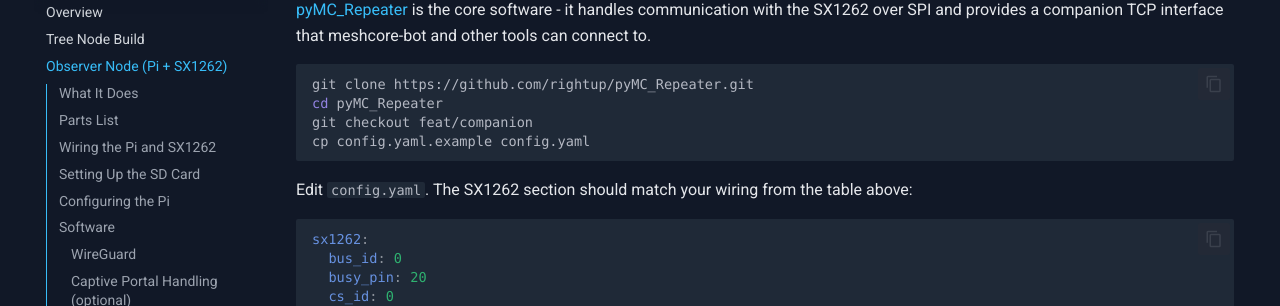
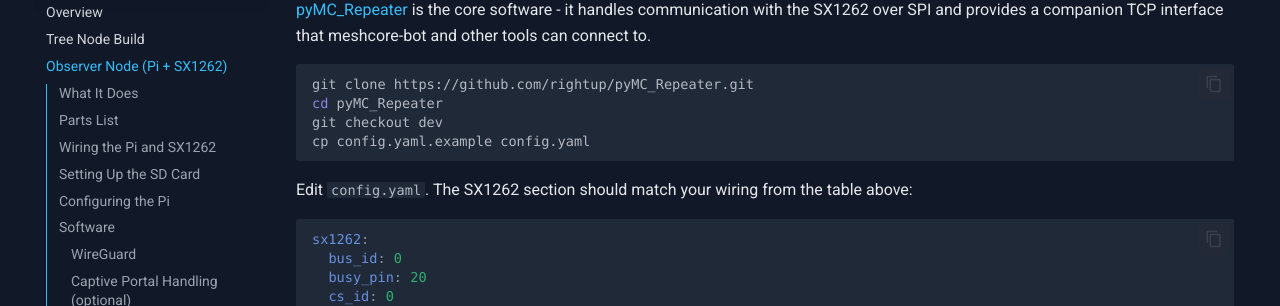
Before and after one commit to copelaje/csrameshcore, an MkDocs documentation site: the page built from docs/diy-rpi-observer.md, in a window 1280 px wide and 900 px high, scrolled down 6281 px. Shown: the part 146-452 px from the top of the window. Built offline with MkDocs 1.6.1 and Material for MkDocs 9.7.7, drawn with Linux system fonts in a browser that asks for light colours.

Commit message:
update pyMC_repeater branch

````diff
--- a/docs/diy-rpi-observer.md
+++ b/docs/diy-rpi-observer.md
@@ -220,7 +220,7 @@
 ```bash
 git clone https://github.com/rightup/pyMC_Repeater.git
 cd pyMC_Repeater
-git checkout feat/companion
+git checkout dev
 cp config.yaml.example config.yaml
 ```
 
````
